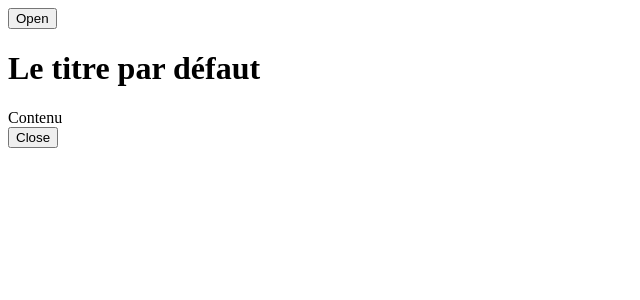
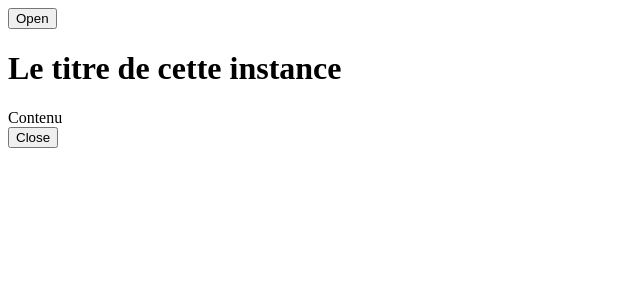
Before and after one commit to CecileGaultier/test-vue-cli, a Vue app: page / in a window 1280 px wide. Shown: the top 300 px of the page, without its empty margins (0-640 px from the left). Built offline with nearby package versions, Linux system fonts and the light colour scheme.

Commit message:
Fixer titre sur instance de SimpleDialog dans App

```diff
--- a/src/App.vue
+++ b/src/App.vue
@@ -2,7 +2,8 @@
   <div class="app">
     <button @click="$refs.dialog.show()">Open</button>
 
-    <SimpleDialog ref="dialog" :initial-visible="true"/>
+    <SimpleDialog ref="dialog"
+                  initial-visible titre="Le titre de cette instance"/>
 
   </div>
 </template>
```
